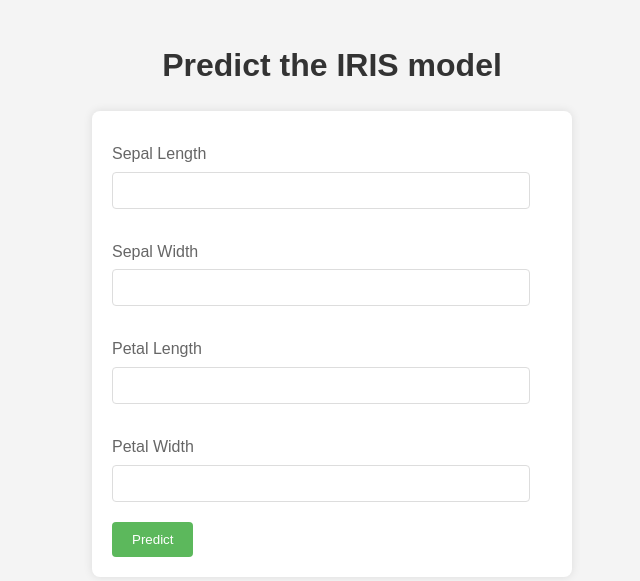
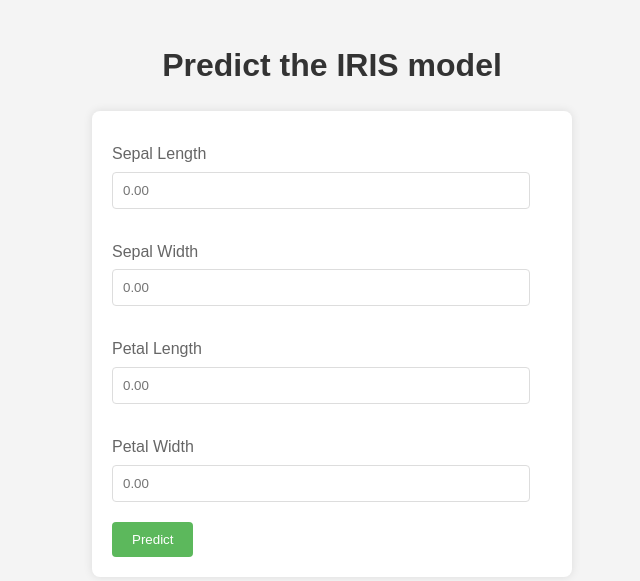
Before and after one commit to Jakkapan-a/WebServiceIRIS_ML_using_flask, a Flask app: page / in a window 1280 px wide. Shown: the top 581 px of the page, without its empty margins (308-948 px from the left). Run offline with Flask 3, Linux system fonts and the light colour scheme.

Commit message:
Debug input

```diff
--- a/src/templates/index.html
+++ b/src/templates/index.html
@@ -1,5 +1,6 @@
 <!DOCTYPE html>
 <html lang="en">
+
 <head>
     <meta charset="UTF-8">
     <meta name="viewport" content="width=device-width, initial-scale=1.0">
@@ -27,7 +28,8 @@
             margin-top: 20px;
         }
 
-        h1, h2 {
+        h1,
+        h2 {
             color: #333;
             margin-bottom: 20px;
         }
@@ -73,21 +75,25 @@
             color: #333;
             font-size: 1.2rem;
         }
-
     </style>
 </head>
+
 <body>
     <div class="container">
         <h1>Predict the IRIS model</h1>
         <form action="/predict" method="post">
             <label for="sepal_length">Sepal Length</label>
-            <input type="number" name="sepal_length" id="sepal_length" required>
+            <input type="number" step='0.01' placeholder='0.00' name="sepal_length" id="sepal_length"
+                required>
             <label for="sepal_width">Sepal Width</label>
-            <input type="number" name="sepal_width" id="sepal_width" required>
+            <input type="number" step='0.01' placeholder='0.00' name="sepal_width" id="sepal_width"
+                required>
             <label for="petal_length">Petal Length</label>
-            <input type="number" name="petal_length" id="petal_length" required>
+            <input type="number" step='0.01' placeholder='0.00' name="petal_length" id="petal_length"
+                required>
             <label for="petal_width">Petal Width</label>
-            <input type="number" name="petal_width" id="petal_width" required>
+            <input type="number" step='0.01' placeholder='0.00' name="petal_width" id="petal_width"
+                required>
             <button type="submit">Predict</button>
         </form>
         <div style="margin: top 20px;">
@@ -118,13 +124,14 @@
                     method: 'POST',
                     body: formData
                 })
-                .then(response => response.json())
-                .then(data => {
-                    document.querySelector('p').textContent = data.prediction;
-                    document.querySelectorAll('p')[1].textContent = data.accuracy;
-                });
+                    .then(response => response.json())
+                    .then(data => {
+                        document.querySelector('p').textContent = data.prediction;
+                        document.querySelectorAll('p')[1].textContent = data.accuracy;
+                    });
             });
         });
     </script>
 </body>
+
 </html>
```
